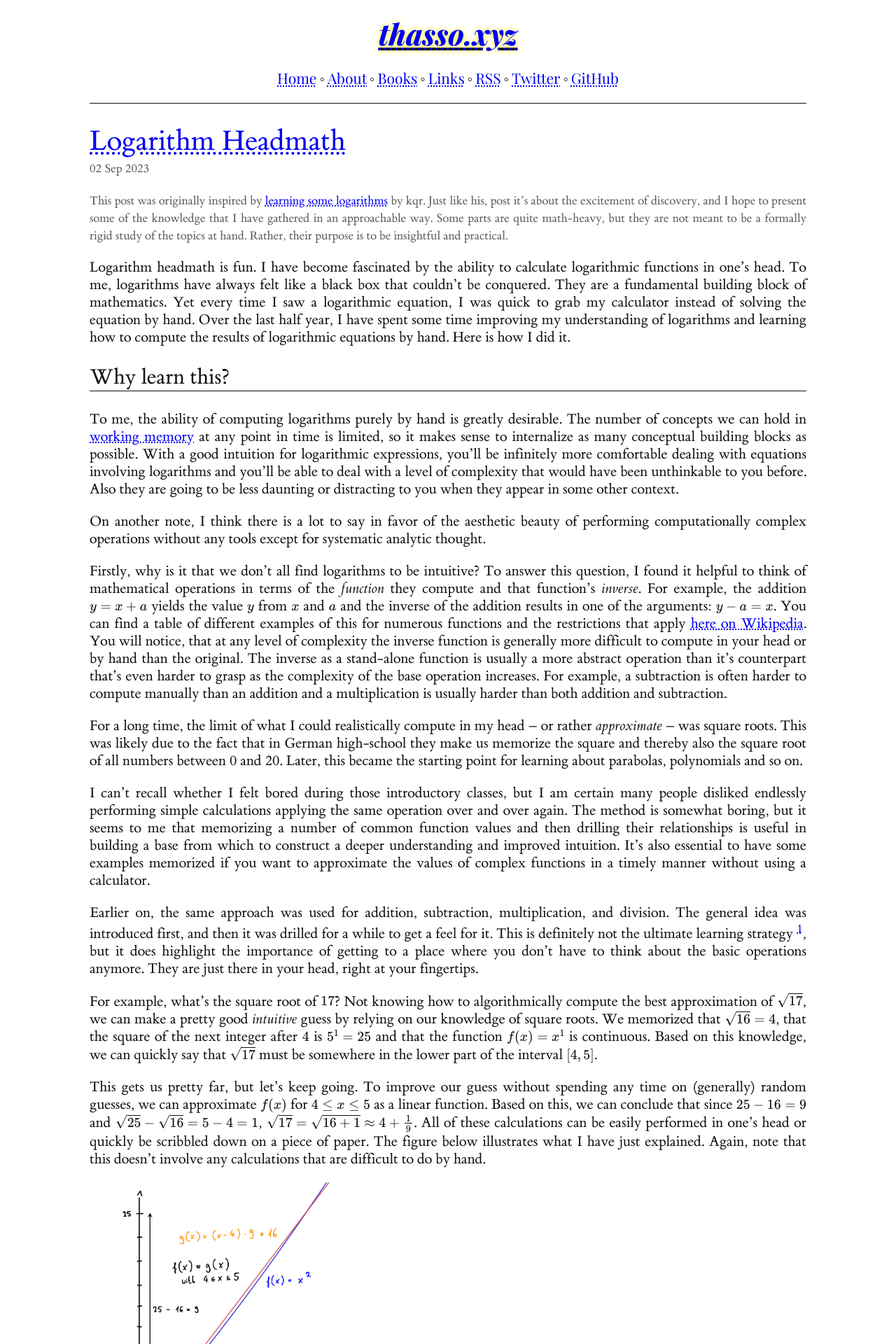
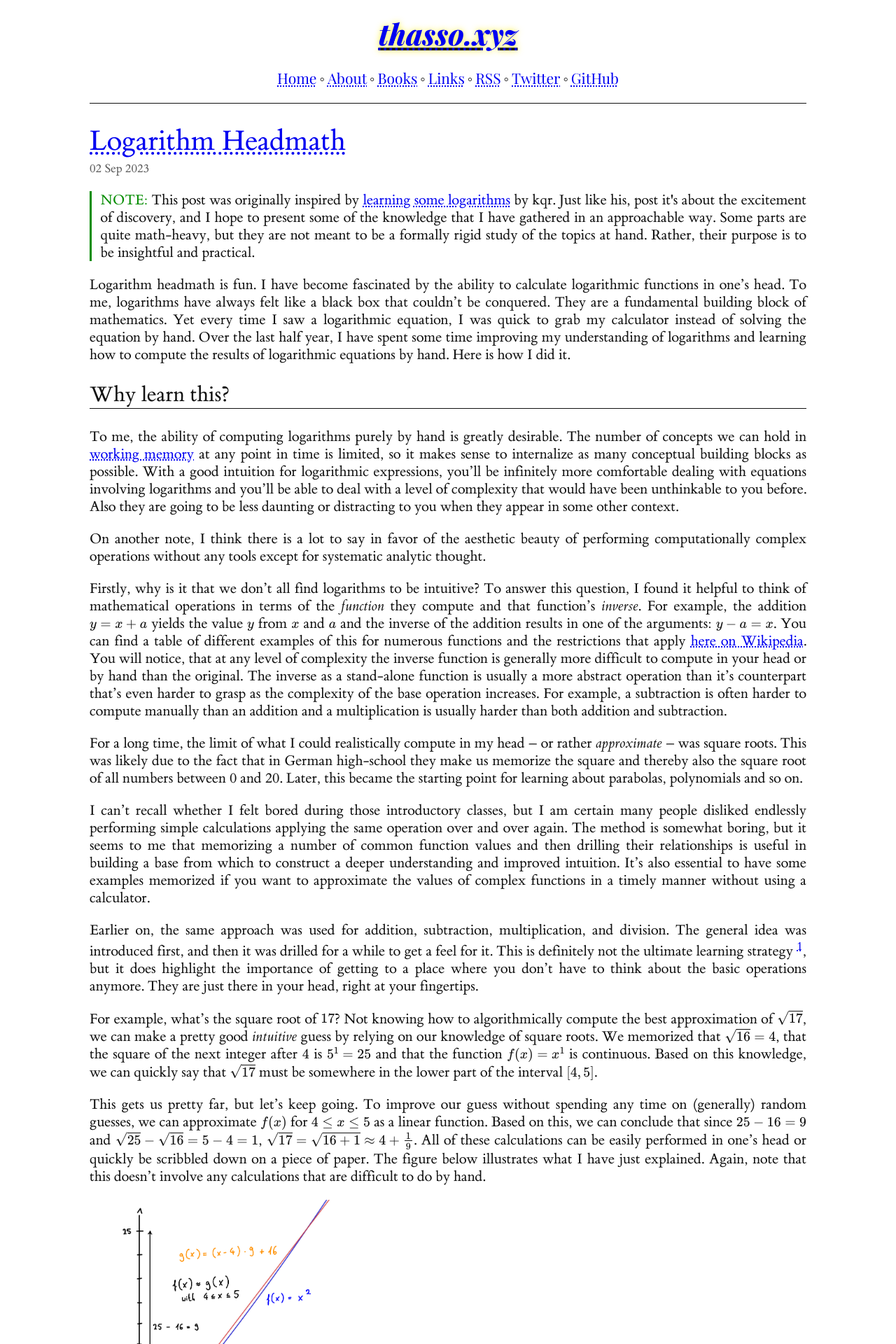
Before and after one commit to vincentbernat/thass0.github.io, a Jekyll site: the page built from _posts/2023-09-02-logarithm-headmath.md, in a window 1280 px wide. Shown: the top 1920 px of the page at 70% size. Built offline with Jekyll 4.4.1, drawn with Linux system fonts in a browser that asks for light colours; formulas are drawn with MathJax 3.

Commit message:
Add 'note to reader'

```diff
--- a/_posts/2023-09-02-logarithm-headmath.md
+++ b/_posts/2023-09-02-logarithm-headmath.md
@@ -3,7 +3,7 @@ layout: post
 title: Logarithm Headmath
 ---
 
-<small>This post was originally inspired by <a href="https://two-wrongs.com/learning-some-logarithms.html">learning some logarithms</a> by kqr. Just like his, post it's about the excitement of discovery, and I hope to present some of the knowledge that I have gathered in an approachable way. Some parts are quite math-heavy, but they are not meant to be a formally rigid study of the topics at hand. Rather, their purpose is to be insightful and practical.</small>
+<p class="note-to-reader">This post was originally inspired by <a href="https://two-wrongs.com/learning-some-logarithms.html">learning some logarithms</a> by kqr. Just like his, post it's about the excitement of discovery, and I hope to present some of the knowledge that I have gathered in an approachable way. Some parts are quite math-heavy, but they are not meant to be a formally rigid study of the topics at hand. Rather, their purpose is to be insightful and practical.</p>
 
 Logarithm headmath is fun. I have become fascinated by the ability to calculate logarithmic functions in one's head. To me, logarithms have always felt like a black box that couldn't be conquered. They are a fundamental building block of mathematics. Yet every time I saw a logarithmic equation, I was quick to grab my calculator instead of solving the equation by hand. Over the last half year, I have spent some time improving my understanding of logarithms and learning how to compute the results of logarithmic equations by hand. Here is how I did it.
 
--- a/public/css/style.css
+++ b/public/css/style.css
@@ -104,6 +104,7 @@ html {
     --glow-color: rgba(255, 239, 0, 0.8);
     --text-color: #111;
     --small-color: #5a5a5a;
+    --note-color: #048c00;
     --background-color: #ffffff;
     --link-color: #0000f0;
     --link-interact-color: #000080;
@@ -192,6 +193,17 @@ img {
 
 small {
     color: var(--small-color);
+}
+
+/* Notes to reader */
+.note-to-reader {
+    padding-left: 0.6em;
+    border-left: 3px solid var(--note-color);
+}
+
+.note-to-reader::before {
+    color: var(--note-color);
+    content: "NOTE: ";
 }
 
 @media (max-width: 400px) {
```
